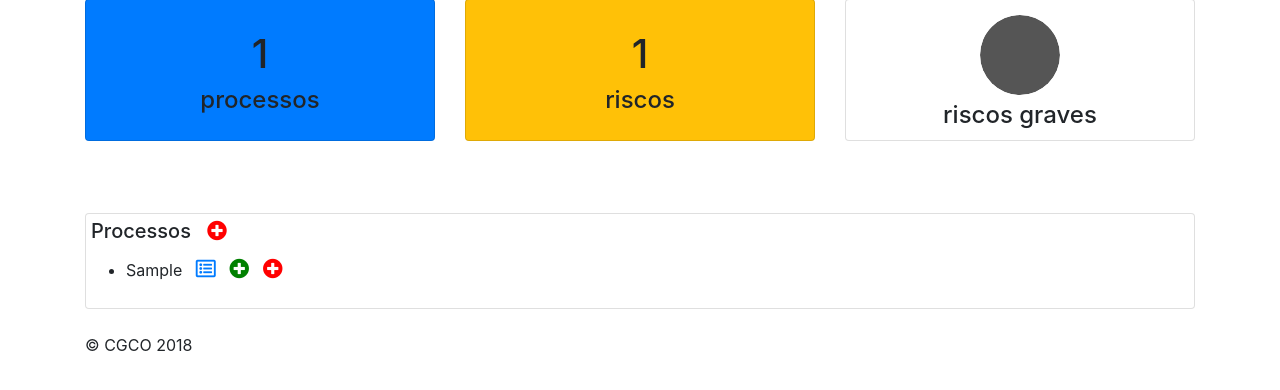
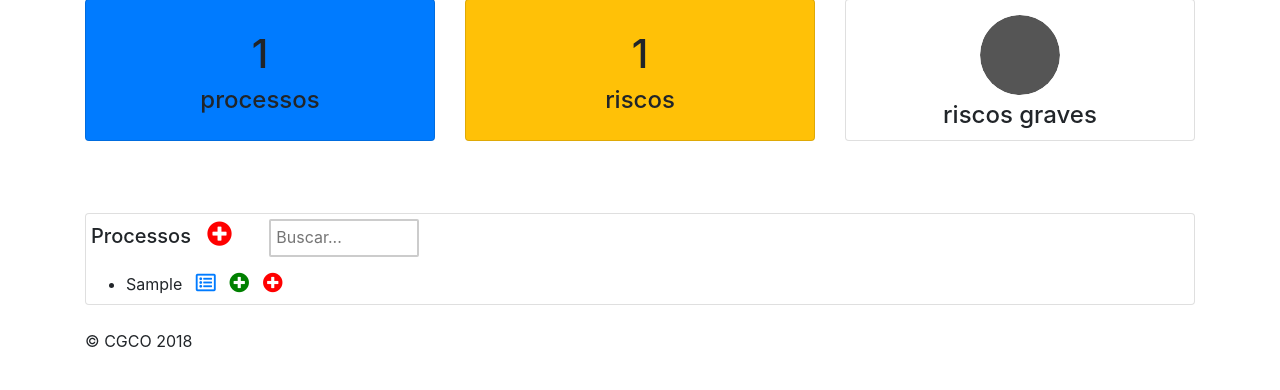
Before and after one commit to luisapuppin/riscos, a Django app: page /riscos/ in a window 1280 px wide. Shown: the part 222-612 px from the top of the page. Run offline with Django 3.2, Linux system fonts and the light colour scheme; tables that the repository leaves empty hold one stand-in row (values such as "Sample post"); some libraries are stand-ins or nearby versions.

Commit message:
Inclui barra de busca no dashboard

```diff
--- a/riscos/templates/riscos/index.html
+++ b/riscos/templates/riscos/index.html
@@ -21,6 +21,24 @@
         padding-top: 30px;
         padding-bottom: 10px;
     }
+
+    input[type=text] {
+        width: 150px;
+        box-sizing: border-box;
+        border: 2px solid #ccc;
+        border-radius: 2px;
+        font-size: 16px;
+        background-color: white;
+        background-position: 10px 10px;
+        background-repeat: no-repeat;
+        padding: 7px 10px 8px 5px;
+        -webkit-transition: width 0.5s ease-in-out;
+        transition: width 0.5s ease-in-out;
+    }
+
+    input[type=text]:focus {
+        width: 50%;
+    }
     .hidden {
         display: none;
     }
@@ -32,6 +50,9 @@
     li {
         margin-top: 1px;
     }
+    li.processo {
+        padding-bottom: 6px;
+    }
 </style>
 
 <div class="container">
@@ -39,13 +60,13 @@
     <div class="card-deck">
         <div class="card bg-primary">
             <div class = "card-body text-center">
-                <h1 class = "card-text">{{ processos|length }}</h3>
+                <h1 class = "card-text">{{ processos|length }}</h1>
                 <h4 class = "card-text">processos</h4>
             </div>
         </div>
         <div class="card bg-warning">
             <div class = "card-body text-center">
-                <h1 class = "card-text">{{ riscos|length }}</h3>
+                <h1 class = "card-text">{{ riscos|length }}</h1>
                 <h4 class = "card-text">riscos</h4>
             </div>
         </div>
@@ -55,7 +76,7 @@
                 <svg viewBox="0 0 32 32">
                     <circle r="16" cx="16" cy="16" />
                 </svg>
-                <h4 class = "card-text">riscos graves</h5>
+                <h4 class = "card-text">riscos graves</h4>
             </div>
         </div>
     </div>
@@ -80,7 +101,6 @@
     <div class="modal fade" id="modal" role="dialog">
     <div class="modal-dialog">
 
-      <!-- Modal content-->
       <div class="modal-content">
         <div class="modal-header">
             <button type="button" class="close" data-dismiss="modal">&times;</button>
@@ -108,10 +128,10 @@
     <div class = "busca">
         <div class="card">
             <h5 class="card-title pull-left left" style="margin-top: 5px; margin-left: 5px">Processos &nbsp;
-                <a href="javascript:modal_macroprocesso();" title="Cadastrar processo"
-                   data-toggle="modal" data-target="#modal">
-                    <i class="fas fa-plus-circle" style="color:red;"></i>
-                </a>
+                <a href="#" title="Cadastrar processo" data-toggle="modal" data-target="#modal">
+                    <i class="fas fa-plus-circle" style="color:red; font-size:1.25em;"></i>
+                </a> &nbsp; &nbsp; &nbsp;
+                <input id = "termo" type="text" placeholder="Buscar...">
             </h5>
             <div class="arvore">
                 <ul>
@@ -155,7 +175,6 @@
                         {% endif %}
                         {% endfor %}
                         </ul>
-                    <br/>
                 {% endfor %}
                 </ul>
             </div>
@@ -177,6 +196,23 @@
         $("#btn_processo").attr("href", "macroprocesso/" + id + "/criar/processo/")
     })
 
+    $("#termo").change(function() {
+        const termo = this.value
+        console.log()
+        var processos = $(".processo")
+        processos.each(function(i, elem) {
+            const texto = processos[i].children[0].textContent.toUpperCase()
+            var teste = texto.match(termo.toUpperCase())
+            if (teste === null) {
+                if (elem.className.match("hidden") === null) {
+                    elem.className =  elem.className + " hidden"
+                }
+            } else {
+                elem.className =  elem.className.replace(" hidden", "")
+            }
+        })
+    })
+
 </script>
 
 {% endblock %}
```
